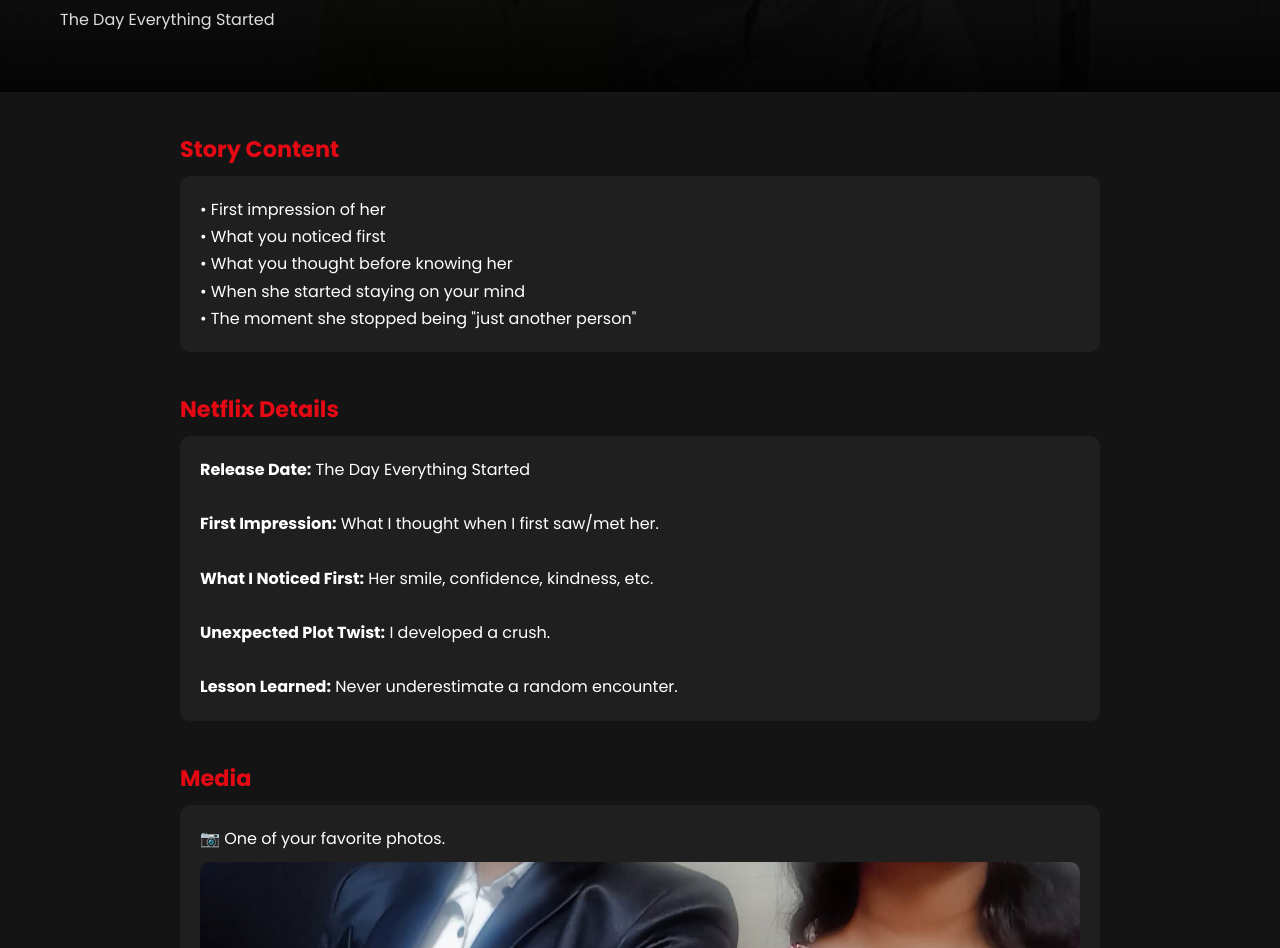
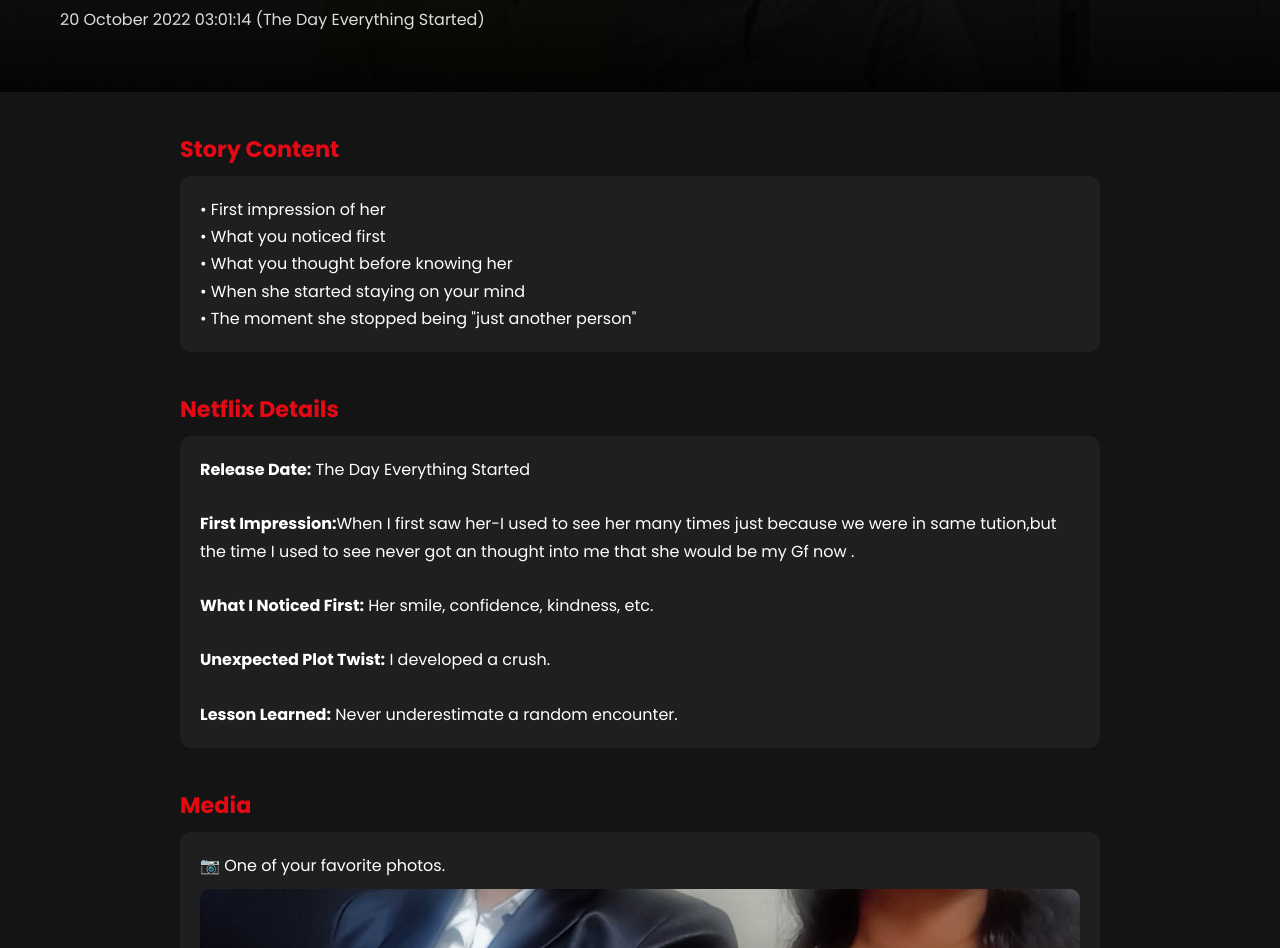
Before and after one commit to apurv-b/all4u, a plain HTML site: page episode1.html in a window 1280 px wide. Shown: the part 468-1416 px from the top of the page. Drawn offline with Linux system fonts and the light colour scheme.

Commit message:
Update episode1.html

```diff
--- a/episode1.html
+++ b/episode1.html
@@ -112,7 +112,7 @@ font-style:italic;
 <div class="hero">
 <div>
 <h1>🎬 Episode 1 — The Crush I Never Planned</h1>
-<p class="subtitle">The Day Everything Started</p>
+<p class="subtitle">20 October 2022 03:01:14 (The Day Everything Started)</p>
 </div>
 </div>
 
@@ -136,7 +136,7 @@ font-style:italic;
 <div class="box">
 <b>Release Date:</b> The Day Everything Started<br><br>
 
-<b>First Impression:</b> What I thought when I first saw/met her.<br><br>
+<b>First Impression:</b>When I first saw her-I used to see her many times just because we were in same tution,but the time I used to see never got an thought into me that she would be my Gf now .<br><br>
 
 <b>What I Noticed First:</b> Her smile, confidence, kindness, etc.<br><br>
 
```
